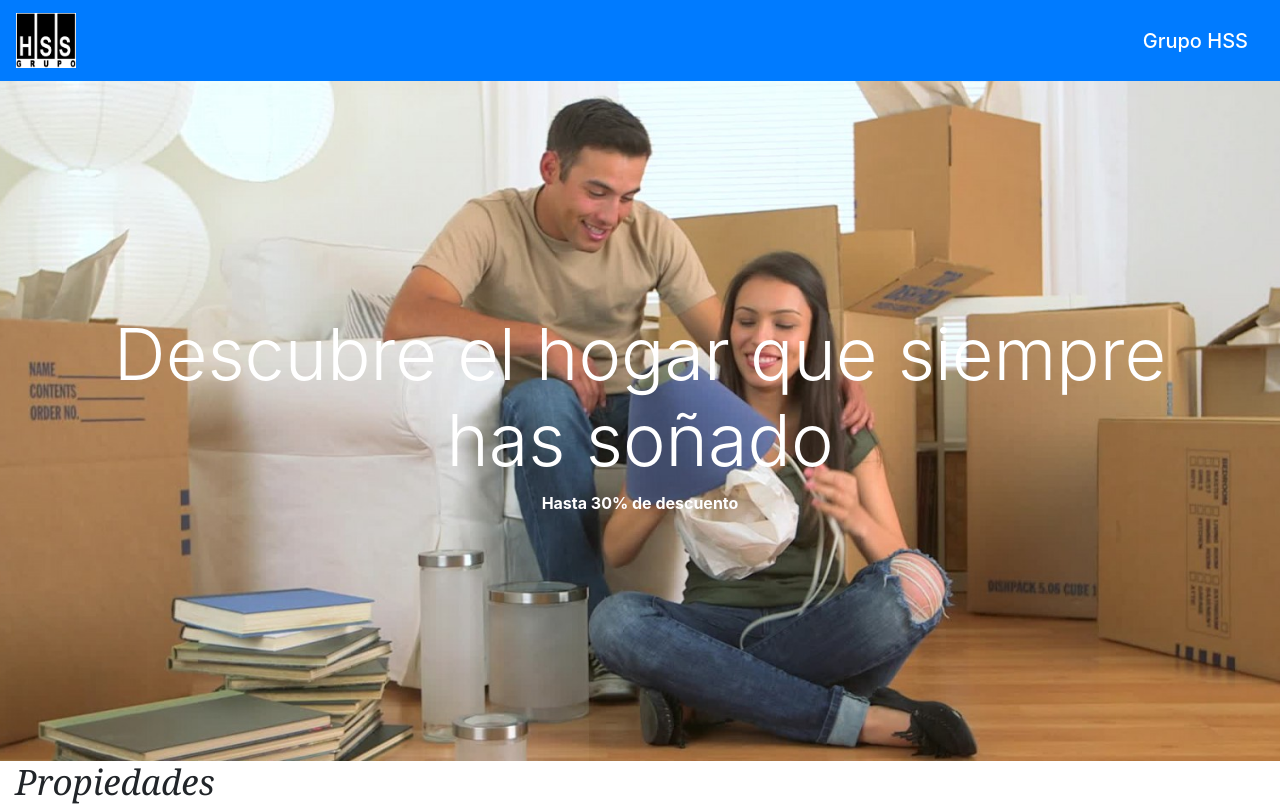
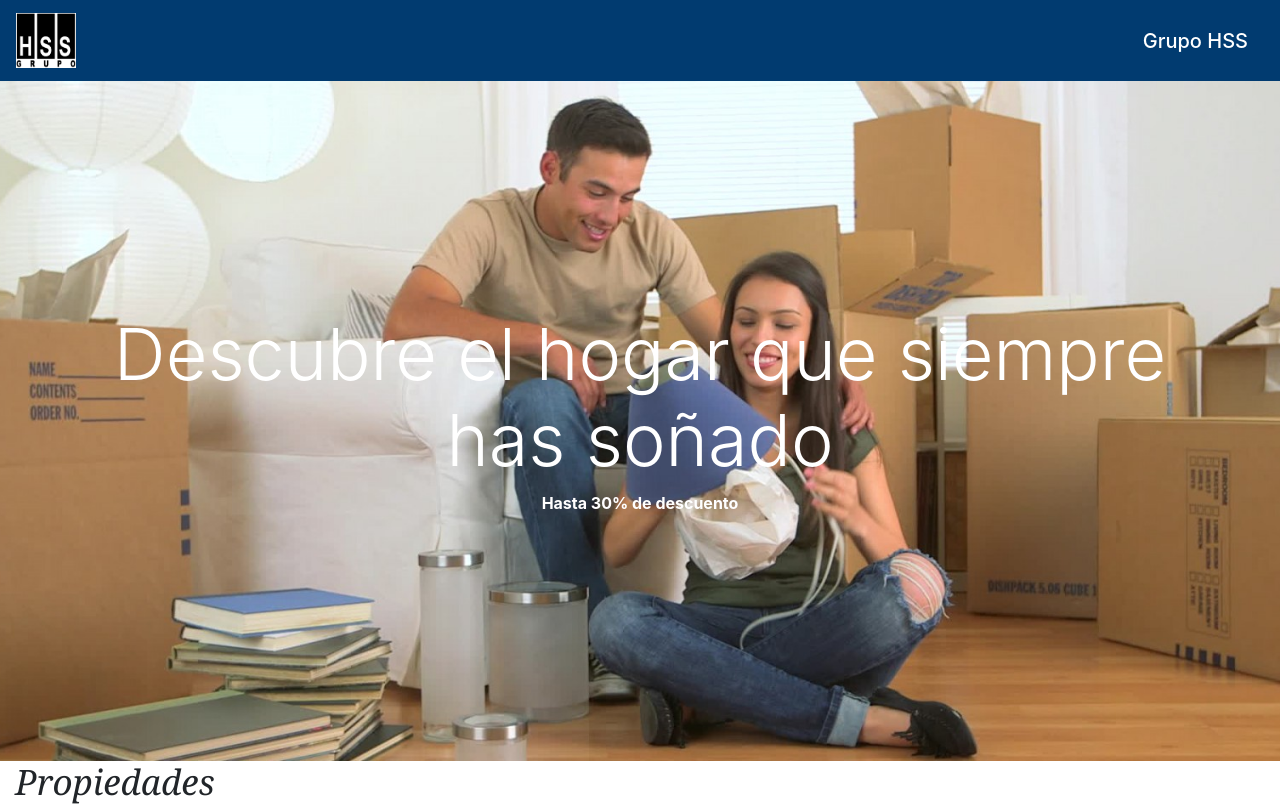
Before and after one commit to Gussiny/Patito_INC, a plain HTML site: page index.html in a window 1280 px wide. Shown: the top 806 px of the page. Drawn offline with nearby package versions, Linux system fonts and the light colour scheme.

Commit message:
navbar fix

```diff
--- a/css/estilo.css
+++ b/css/estilo.css
@@ -4,6 +4,9 @@ html, body{
 
 img{
     max-width: 100%;
+}
+.navbar{
+    border-radius: 0;
 }
 
 /*cover*/
--- a/index.html
+++ b/index.html
@@ -8,7 +8,7 @@
         <link rel="stylesheet" href="css/estilo.css">
     </head>
     <body>
-        <nav class="navbar navbar-dark bg-primary">
+        <nav class="navbar navbar-dark" style="background-color: #013b70;">
             <a class="navbar-brand" href="#">
                 <img src="images\Icon.jpeg" width="60" height="55" alt="GrupoHSS">
             </a>
```
